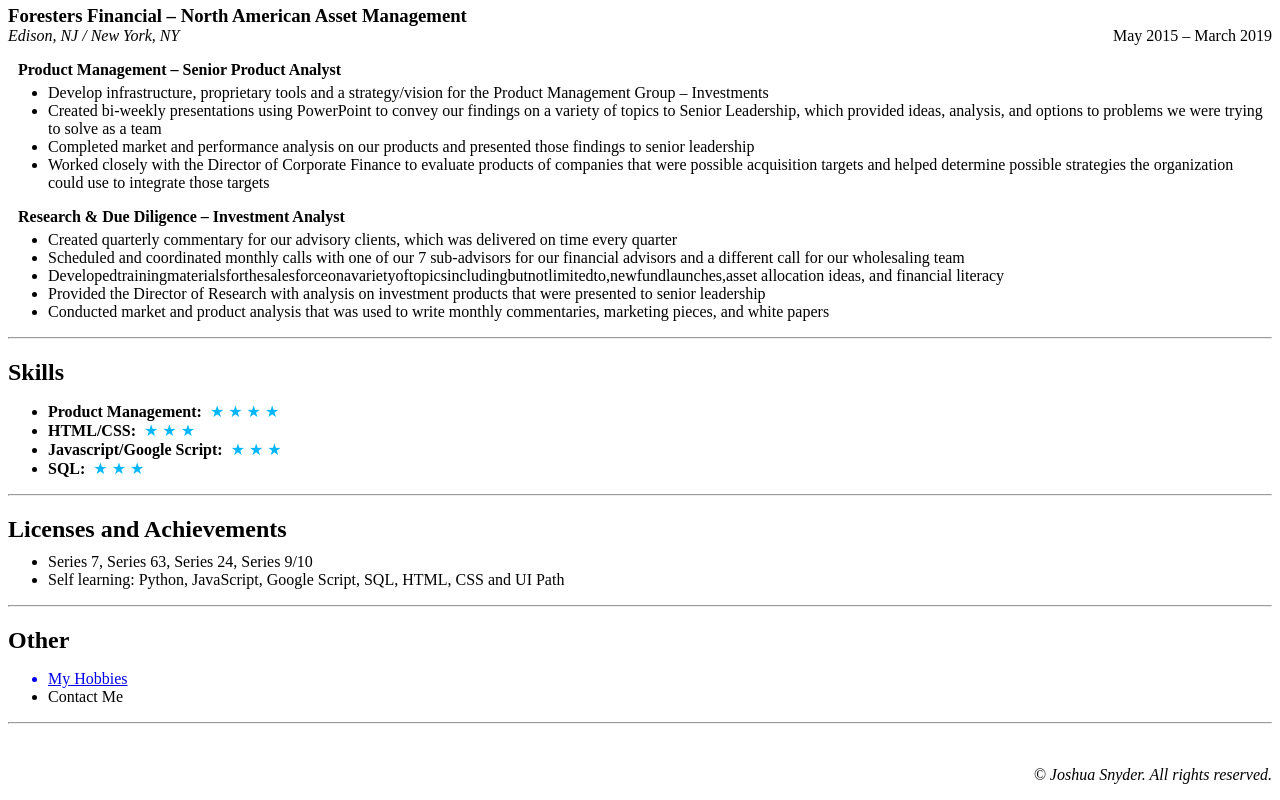
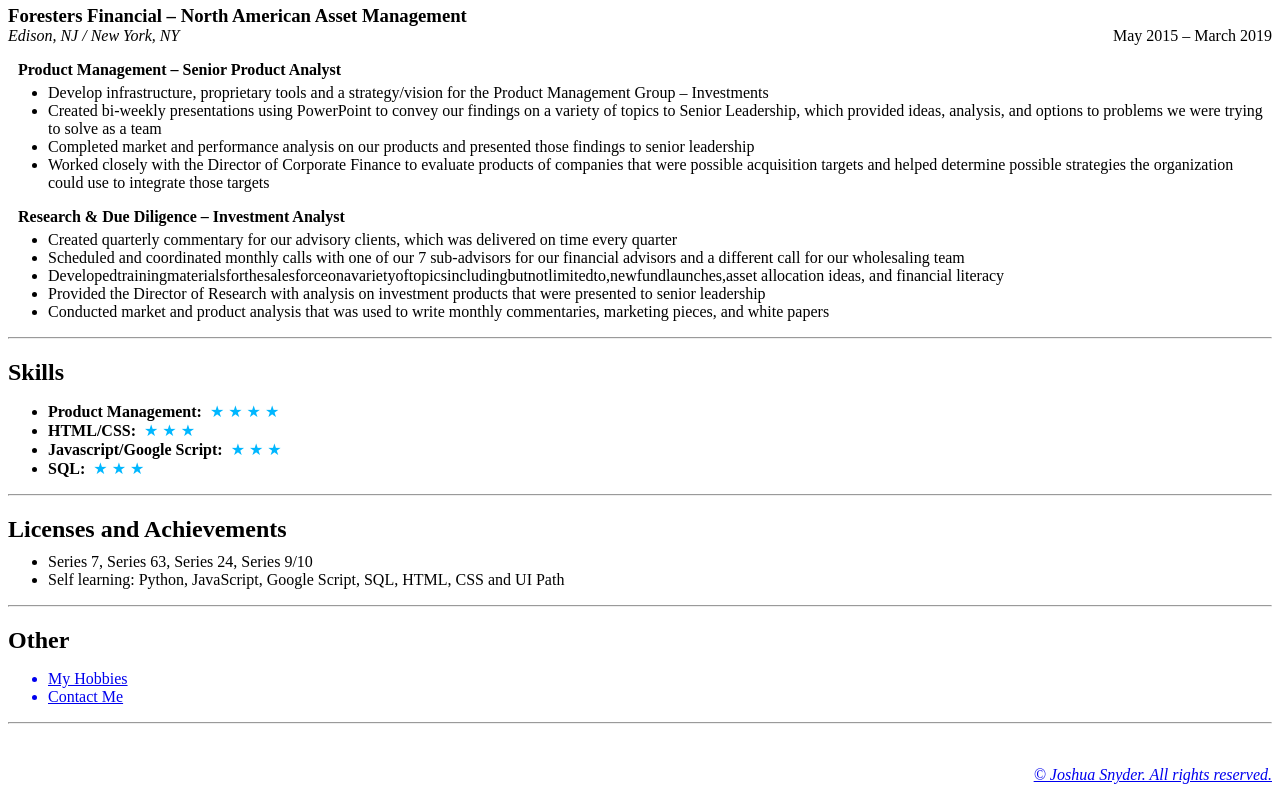
Before and after one commit to jmsnyder1982/ResumeProject, a plain HTML site: page index.html in a window 1280 px wide. Shown: the part 1331-2131 px from the top of the page. Drawn offline with Linux system fonts and the light colour scheme.

Commit message:
Update index.html
Adding the link to the contact me list at the bottom of the page.

```diff
--- a/index.html
+++ b/index.html
@@ -106,7 +106,7 @@
     <h2 style="margin-bottom: 0px; padding-bottom: 0px;">Other</h2>
     <ul>
         <a href="./myhobbies.html"><li>My Hobbies</li></a>
-        <li>Contact Me</li>
+        <a href="./contactme.html"><li>Contact Me</li>
     </ul>
     <hr />
     <br />
```
